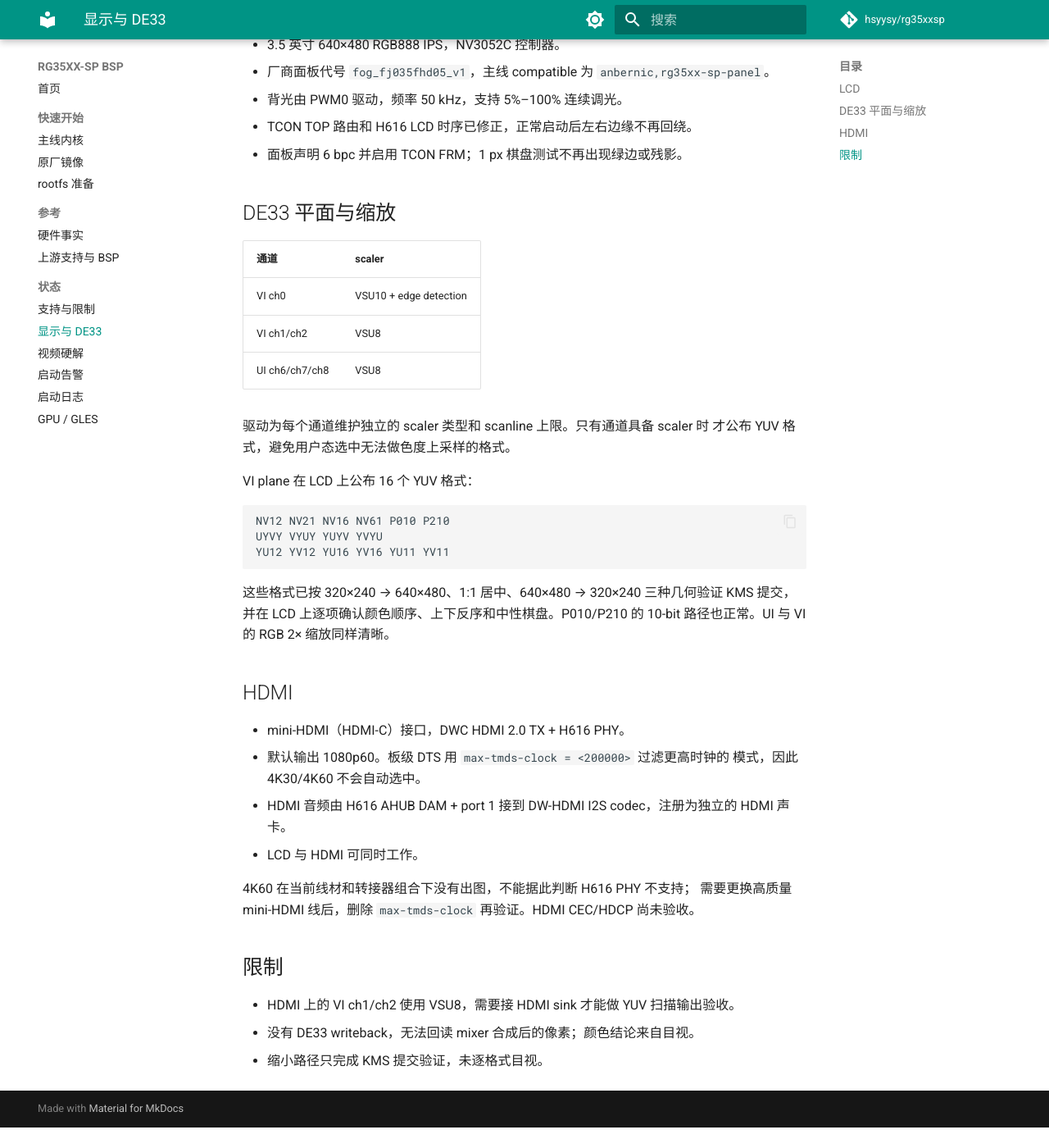
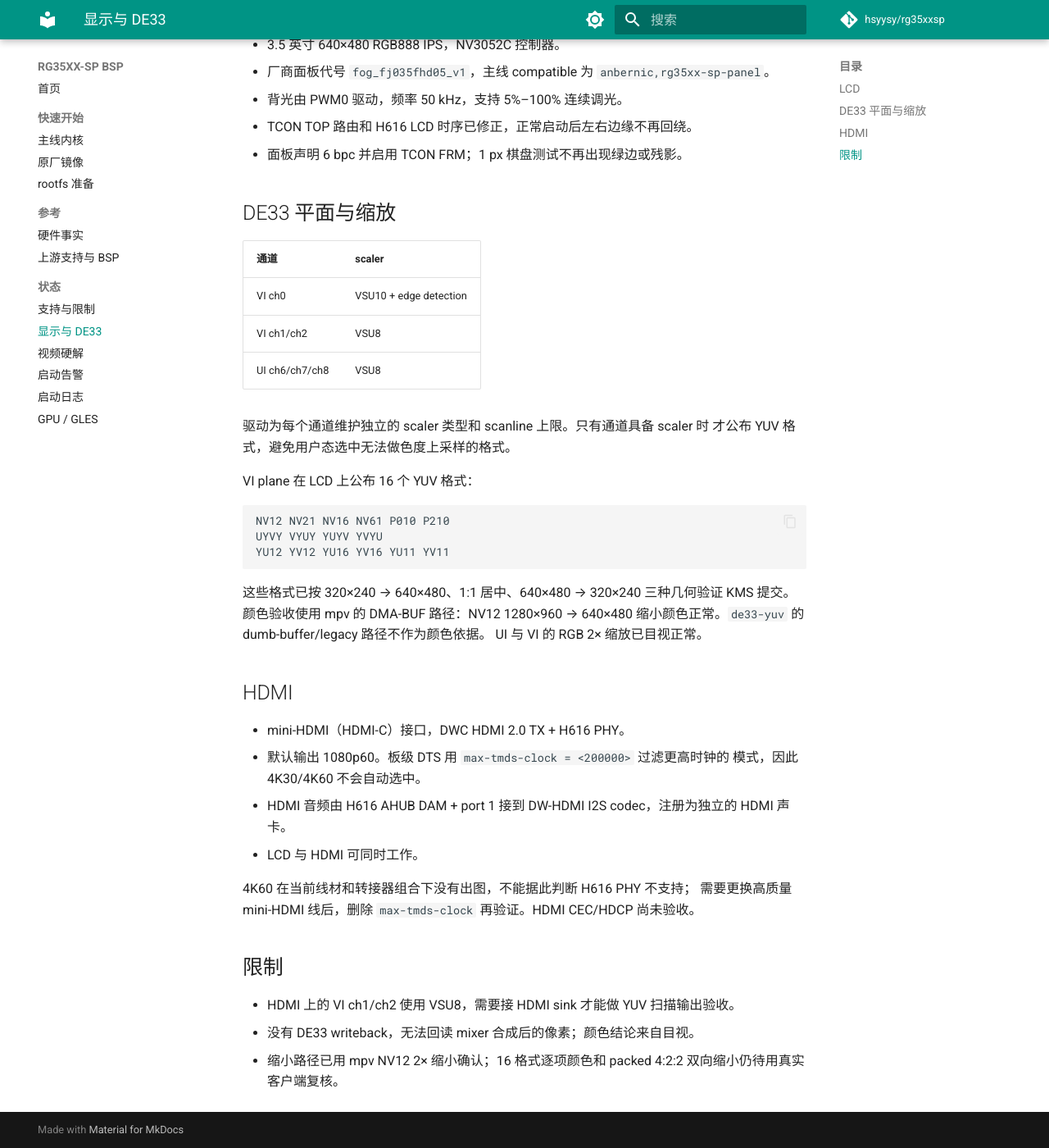
Before and after one commit to hsyysy/rg35xxsp, an MkDocs documentation site: the page built from docs/display.md, in a window 1280 px wide and 1400 px high, scrolled down 189 px. Shown: the whole window at 82% size. Built offline with MkDocs 1.6.1 and Material for MkDocs 9.7.7, drawn with Linux system fonts in a browser that asks for light colours; comment, search, counter and statistics services are not loaded; before the commit the page ends 1564 px from its top, so only the background shows below that.

Commit message:
docs: clarify DE33 colour verification
Use the mpv DMA-BUF path as the colour reference and keep per-format
downscale verification open.  The KMS commit matrix is unchanged.

````diff
--- a/docs/display.md
+++ b/docs/display.md
@@ -29,8 +29,9 @@ YU12 YV12 YU16 YV16 YU11 YV11
 ```
 
 这些格式已按 320×240 → 640×480、1:1 居中、640×480 → 320×240 三种几何验证
-KMS 提交，并在 LCD 上逐项确认颜色顺序、上下反序和中性棋盘。P010/P210 的
-10-bit 路径也正常。UI 与 VI 的 RGB 2× 缩放同样清晰。
+KMS 提交。颜色验收使用 mpv 的 DMA-BUF 路径：NV12 1280×960 → 640×480
+缩小颜色正常。`de33-yuv` 的 dumb-buffer/legacy 路径不作为颜色依据。
+UI 与 VI 的 RGB 2× 缩放已目视正常。
 
 ## HDMI
 
@@ -49,4 +50,5 @@ KMS 提交，并在 LCD 上逐项确认颜色顺序、上下反序和中性棋
 
 - HDMI 上的 VI ch1/ch2 使用 VSU8，需要接 HDMI sink 才能做 YUV 扫描输出验收。
 - 没有 DE33 writeback，无法回读 mixer 合成后的像素；颜色结论来自目视。
-- 缩小路径只完成 KMS 提交验证，未逐格式目视。
+- 缩小路径已用 mpv NV12 2× 缩小确认；16 格式逐项颜色和 packed 4:2:2
+  双向缩小仍待用真实客户端复核。
````
Also changed, not shown: docs/status.md (+2 -2 lines).
